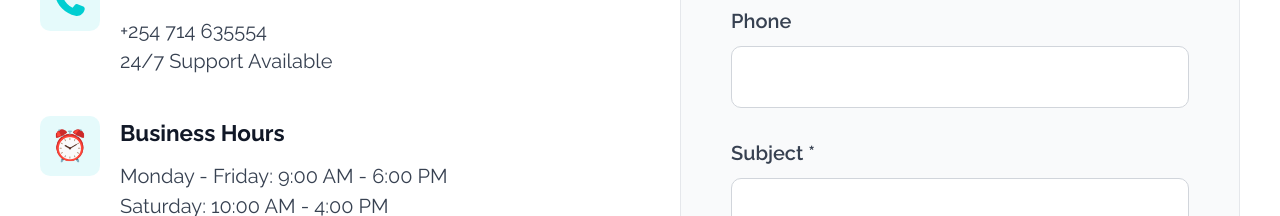
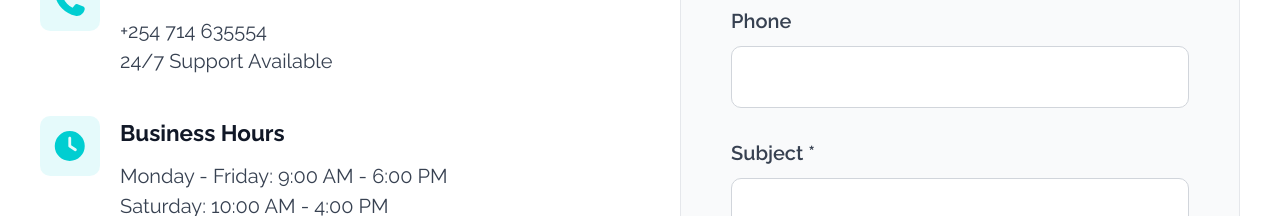
Before and after one commit to Damarice/zelitsolutions, a Next.js app: page /contact in a window 1280 px wide. Shown: the part 1040-1256 px from the top of the page. Built offline with nearby package versions, Linux system fonts and the light colour scheme.

Commit message:
Add Font Awesome icons to contact page - replace emoji with professional icons

```diff
--- a/app/contact/page.tsx
+++ b/app/contact/page.tsx
@@ -3,7 +3,7 @@
 import { useState } from 'react'
 import Link from 'next/link'
 import { FontAwesomeIcon } from '@fortawesome/react-fontawesome'
-import { faEnvelope, faPhone } from '@fortawesome/free-solid-svg-icons'
+import { faEnvelope, faPhone, faClock } from '@fortawesome/free-solid-svg-icons'
 
 export default function Contact() {
   const [formData, setFormData] = useState({
@@ -90,7 +90,7 @@ export default function Contact() {
                 <div className="flex gap-3 sm:gap-4">
                   <div className="flex-shrink-0">
                     <div className="flex items-center justify-center h-10 sm:h-12 w-10 sm:w-12 rounded-lg bg-[#00CED1]/10">
-                      <span className="text-lg sm:text-2xl">⏰</span>
+                      <FontAwesomeIcon icon={faClock} className="text-lg sm:text-2xl text-[#00CED1]" />
                     </div>
                   </div>
                   <div>
```
